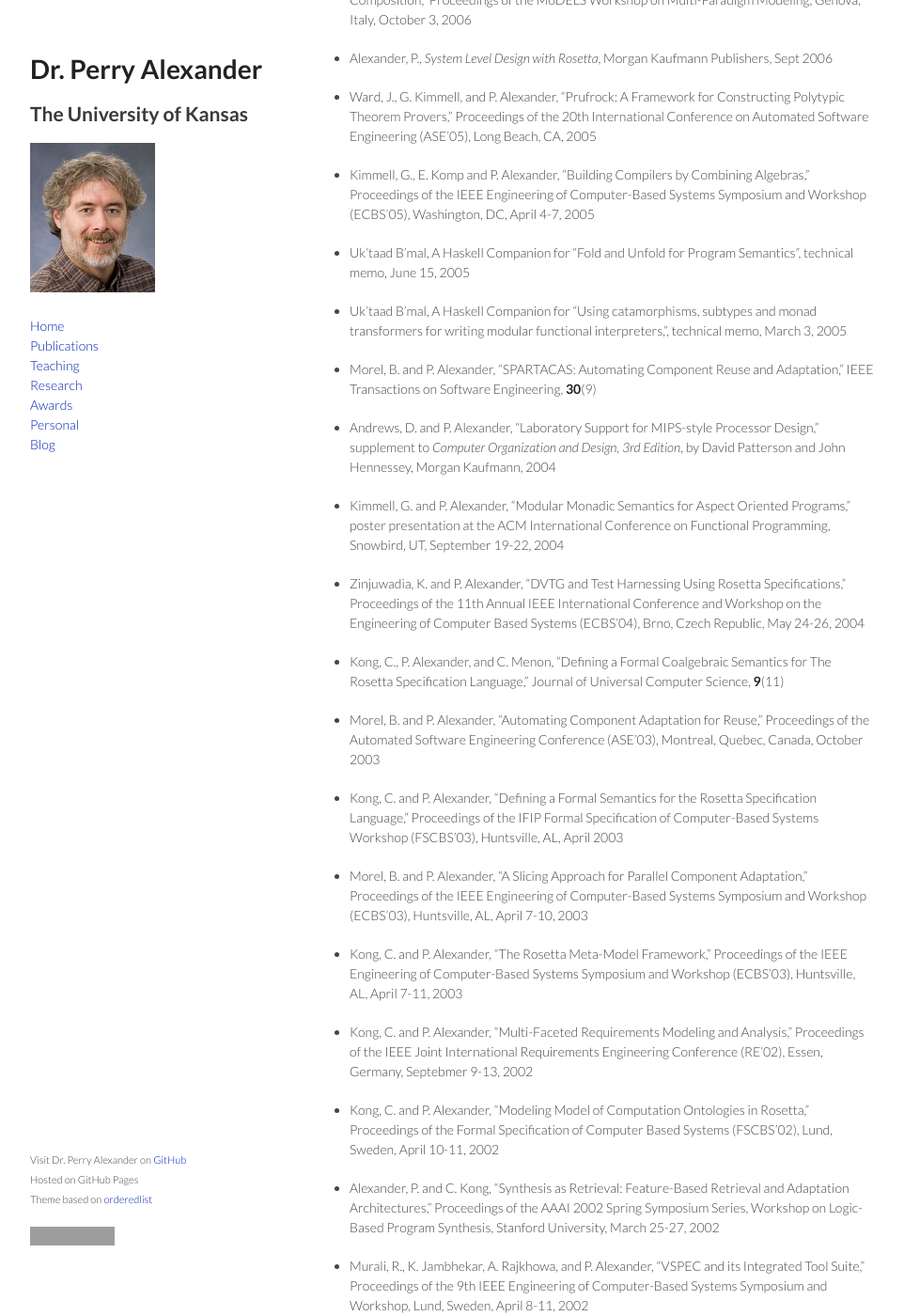
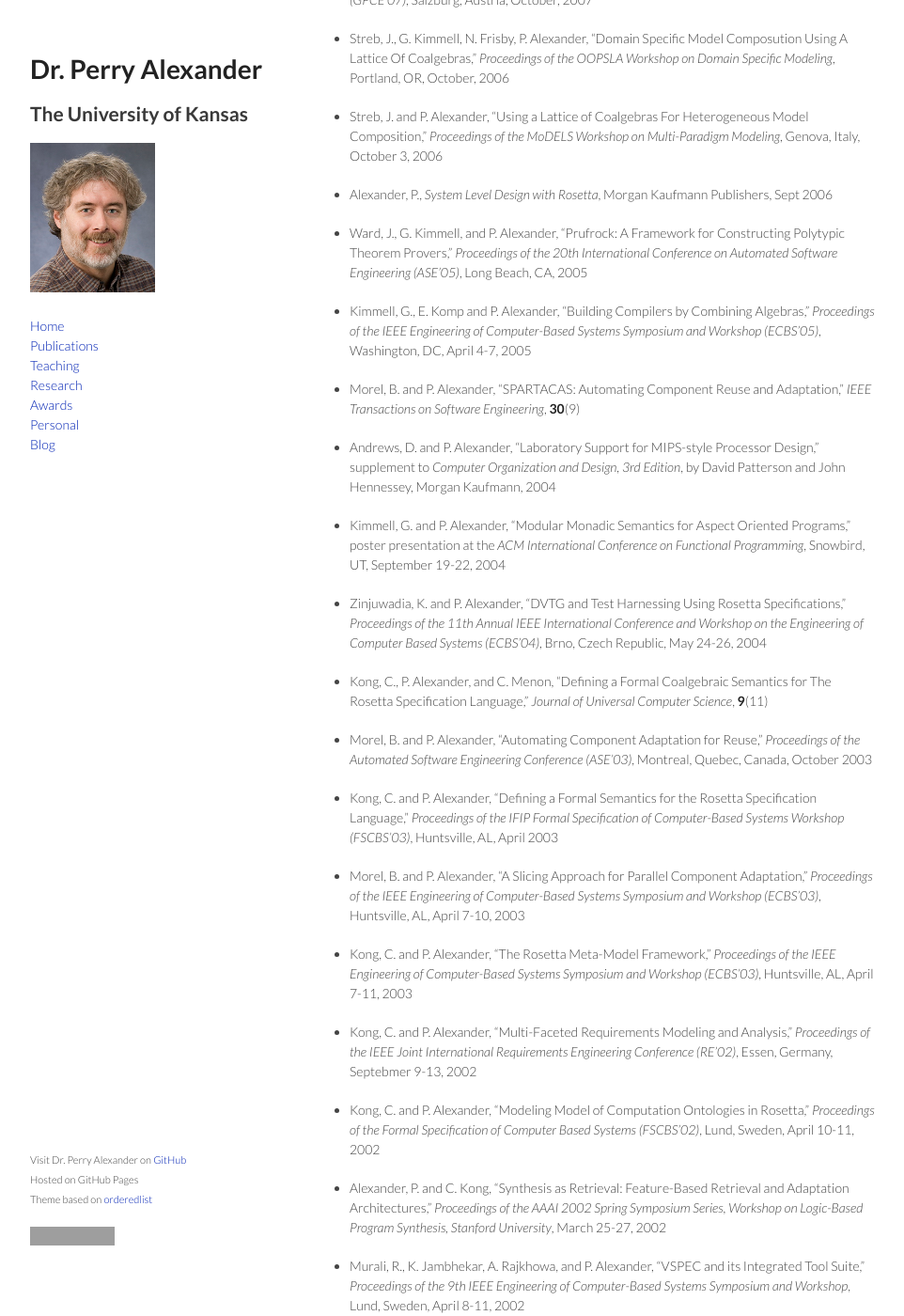
Before and after one commit to palexand/palexand.github.io, a Jekyll site: the page built from publications.md, in a window 1280 px wide and 1400 px high, scrolled down 1839 px. Shown: the whole window at 94% size, without its empty margins (158-1120 px from the left). Built offline with Jekyll 4.4.1, drawn with Linux system fonts in a browser that asks for light colours; some of the changed text lies outside the part shown; grey boxes are pictures that could not be loaded.

Commit message:
updating pubs

```diff
--- a/publications.md
+++ b/publications.md
@@ -5,99 +5,136 @@
 
 # Selected Publications
 
-* Alexander, P., L. Pike, P. Loscocco, G. Coker, "Model Checking Distributed Mandatory Access Control Policies," in *ACM Transactions on Information and System Security (TISSEC)* **2**(18), 2015.
+* Petz, A. and P. Alexander, “A Copland Attestation Manager,” *Hot
+  Topics in Science of Security (HoTSoS’19)*, Nashville, TN, April
+  8-11 2019.
 
-* Austin, E. and P. Alexander, "Challenges Implementing an LCF-Style Proof System with Haskell," in *Proceedings of the International Workshop on Design and Implementation of Formal Tools and Systems (DIFTS’15)*, Austin, Texas USA, September 26-27, 2015.
+* Ramsdell, J., P. D. Rowe, P. Alexander, S. Helble, P. Loscocco,
+  J. A. Pendergrass, and A. Petz, “Orchestrating Layered
+  Attestations,” *Principles of Security and Trust (POST’19)*,
+  Prague, Czech Republic, April 8-11, 2019.
 
-* Austin, E. and P. Alexander, "Stateless Higher-Order Logic with Quantified Types," International Conference on Interactive Theorem Proving (ITP’13), LNCS 7998, Rennes, France, July 2013.
+* Borck, H., P. Kline, H. Shackleton, J. Gohde, S. Johnston,
+  P. Alexander, and T. Carpenter, “100 Years of Software – Adapting
+  Cyber-Physical Systems to the Changing World,” *Software Engineering
+  for Resilient Systems (SERENE’17)*, Geneva, Switzerland, September
+  4-5, 2017.
 
-* Halling, B., and P. Alexander, "Verifying a Privacy CA Remote Attestation Protocol," NASA Formal Methods Conference (NFM'13), LNCS 7871, Mountain View, CA, May 2013.
+* Alexander, P., L. Pike, P. Loscocco, G. Coker, "Model Checking
+  Distributed Mandatory Access Control Policies," in *ACM Transactions
+  on Information and System Security (TISSEC)* **2**(18), 2015.
 
-* Frisby, N., A. Gill and P. Alexander, "A Pattern for Almost Homomorphic Functions," The ACM SIGPLAN Workshop on Generic Programming (WGP'12), Copenhagen, Denmark, September 9-10, 2012.
+* Austin, E. and P. Alexander, "Challenges Implementing an LCF-Style
+  Proof System with Haskell," in *Proceedings of the International
+  Workshop on Design and Implementation of Formal Tools and Systems
+  (DIFTS’15)*, Austin, Texas USA, September 26-27, 2015.
 
-* Haricombe, L. J., L. A. Emmett, and P. Alexander, "Open Access: An Evolving Alternative," IEEE Computer, 45(8), August 2012, pp. 70-72.
+* Austin, E. and P. Alexander, "Stateless Higher-Order Logic with
+  Quantified Types," International Conference on Interactive Theorem
+  Proving (ITP’13), LNCS 7998, Rennes, France, July 2013.
 
-* Peck, M. and P. Alexander, "Rosetta Composition Semantics," in Progressions and Innovations in Model-Driven Software Engineering, V. G. Díaz, J. M. C. Lovelle, B. C. P. Garcia-Bustelo, and O. S. Martinez, Editors, IGI Global, in press.
+* Halling, B., and P. Alexander, "Verifying a Privacy CA Remote
+  Attestation Protocol," *NASA Formal Methods Conference (NFM'13), LNCS
+  7871*, Mountain View, CA, May 2013.
 
-* Kimmell, G., W. Peck, and P. Alexander, "System Development with Oread," 2011 Symposium on Implementation and Application of Functional Langauges (IFL'11), Lawrence, KS, 2011.
+* Frisby, N., A. Gill and P. Alexander, "A Pattern for Almost
+  Homomorphic Functions," *The ACM SIGPLAN Workshop on Generic
+  Programming (WGP'12)*, Copenhagen, Denmark, September 9-10, 2012.
 
-* Austin, E., and P. Alexander, "Haskell + HOL = HaskHOL," 2011 Symposium on Implementation and Application of Functional Langauges (IFL'11), Lawrence, KS, 2011.
+* Haricombe, L. J., L. A. Emmett, and P. Alexander, "Open Access: An
+  Evolving Alternative," *IEEE Computer*, **45**(8), August 2012,
+  pp. 70-72.
 
-* Frisby, N., M. Peck, M. Snyder, P. Alexander, "Model Composition in Rosetta," IEEE Engineering of Computer-Based Systems Symposium and Workshops, (ECBS'11), Las Vegas, NV, 2011.
+* Peck, M. and P. Alexander, "Rosetta Composition Semantics," in
+  *Progressions and Innovations in Model-Driven Software Engineering*,
+  V. G. Díaz, J. M. C. Lovelle, B. C. P. Garcia-Bustelo, and
+  O. S. Martinez, Editors, IGI Global, in press.
 
-* Austin, E., and P. Alexander, "HaskHOL: A Haskell Hosted Domain Specific Language Representation of HOL Light," Trends in Functional Programming (TFP’10), Norman, OK, May 17-19, 2010.
+* Kimmell, G., W. Peck, and P. Alexander, "System Development with
+  Oread," *2011 Symposium on Implementation and Application of
+  Functional Langauges (IFL'11)*, Lawrence, KS, 2011.
 
-* Snyder, M., and P. Alexander, “Type-Indexed Monads,” Trends in Functional Programming (TFP’10), Norman, OK, May 17-19, 2010.
+* Austin, E., and P. Alexander, "Haskell + HOL = HaskHOL," *2011
+  Symposium on Implementation and Application of Functional Langauges
+  (IFL'11)*, Lawrence, KS, 2011.
 
-* Kimmell, G., N. Frisby, P. Weaver, and P. Alexander,  "Constructing Language Processors with Algebra Combinators," Science of Computer Programming, **75**(7), July, 2010.
+* Frisby, N., M. Peck, M. Snyder, P. Alexander, "Model Composition in
+  Rosetta," *IEEE Engineering of Computer-Based Systems Symposium and
+  Workshops*, (ECBS'11), Las Vegas, NV, 2011.
 
-* Alexander, P., "Rosetta: Standardization at the System Level," IEEE Computer, **42**(1), January 2009
+* Austin, E., and P. Alexander, "HaskHOL: A Haskell Hosted Domain
+  Specific Language Representation of HOL Light," *Trends in Functional
+  Programming (TFP’10)*, Norman, OK, May 17-19, 2010.
 
-* Snyder, M., N. Frisby, G. Kimmell, P. Alexander, "Writing Composable Software with InterpreterLib," Proceedings of Software Composition (SC'09), Zurich, Switzerland, July 2-3, 2009.
+* Snyder, M., and P. Alexander, “Type-Indexed Monads,” *Trends in
+  Functional Programming (TFP’10)*, Norman, OK, May 17-19, 2010.
 
-* Kimmell, G., E. Komp, G. Minden, and P. Alexander, "Synthesizing Software Defined Radios from Rosetta Specifications," *Proceedings of the Forum on specification and Design Languages* (FDL'08),Stuttgart, Germany, September 23-25, 2008
+* Kimmell, G., N. Frisby, P. Weaver, and P. Alexander,  "Constructing
+  Language Processors with Algebra Combinators," *Science of Computer
+  Programming*, **75**(7), July, 2010.
+
+* Alexander, P., "Rosetta: Standardization at the System Level," *IEEE
+  Computer*, **42**(1), January 2009
+
+* Snyder, M., N. Frisby, G. Kimmell, P. Alexander, "Writing Composable
+  Software with InterpreterLib," *Proceedings of Software Composition
+  (SC'09)*, Zurich, Switzerland, July 2-3, 2009.
+
+* Kimmell, G., E. Komp, G. Minden, and P. Alexander, "Synthesizing
+  Software Defined Radios from Rosetta Specifications," *Proceedings
+  of the Forum on specification and Design Languages*
+  (FDL'08),Stuttgart, Germany, September 23-25, 2008
 
 * Kimmell, G., E. Komp, and P. Alexander, "Mutli-target Synthesis
-  from a Monadic Specification Language," Proceedings of the Emerging
-  Technologies and Factory Automation (ETFA'08) , Hamburg, Germany,
+  from a Monadic Specification Language," *Proceedings of the Emerging
+  Technologies and Factory Automation (ETFA'08)* , Hamburg, Germany,
   September 15-18, 2008
 
 * Alexander, P., "Security as a System-Level Constraint," invited
   presentation at Google Tech Talks , Mountain View, CA, June 4, 2008
 
 * Alexander, P., "Security as a System-Level Constraint," invited
-  presentation at High Confidence Systems and Software Symposium
-  (HCSS'08) , Baltimore, MD, March 3, 2008
+  presentation at *High Confidence Systems and Software Symposium
+  (HCSS'08)* , Baltimore, MD, March 3, 2008
 
 * Alexander, P., "A Tutorial Introduction to Rosetta Semantics,"
-  tutorial presentation at the Forum on specification and Design
-  Languages (FDL'08), Stuttgart, Germany, September 23-25, 2008
+  tutorial presentation at the *Forum on specification and Design
+  Languages (FDL'08)*, Stuttgart, Germany, September 23-25, 2008
 
 * Weaver, P., Kimmell, G., N. Frisby, and P. Alexander, "Modular and
-  Generic Programming with InterpreterLib" Proceedings of the IEEE/ACM
-  International Conference on Automated Software Engineering (ASE'07),
+  Generic Programming with InterpreterLib" *Proceedings of the IEEE/ACM
+  International Conference on Automated Software Engineering (ASE'07)*,
   Atlanta, GA, November, 2007
 
 * Weaver, P., G. Kimmell, N. Frisby, and P. Alexander, "Constructing
-  Language Processors with Algebra Combinators," Proceedings of the
-  Generative Programming and Component Engineering (GPCE'07),
+  Language Processors with Algebra Combinators," *Proceedings of the
+  Generative Programming and Component Engineering (GPCE'07)*,
   Salzburg, Austria, October, 2007
 
-* Alexander, P., G. Kimmell, and D. Burke, Security as a System
-  Property: Modeling trust and security in Rosetta, technical memo,
-  January 4, 2007
-
 * Streb, J., G. Kimmell, N. Frisby, P. Alexander, "Domain Specific
-  Model Composution Using A Lattice Of Coalgebras," Proceedings of the
-  OOPSLA Workshop on Domain Specific Modeling, Portland, OR, October,
+  Model Composution Using A Lattice Of Coalgebras," *Proceedings of the
+  OOPSLA Workshop on Domain Specific Modeling*, Portland, OR, October,
   2006
 
 * Streb, J. and P. Alexander, "Using a Lattice of Coalgebras For
-  Heterogeneous Model Composition," Proceedings of the MoDELS Workshop
-  on Multi-Paradigm Modeling, Genova, Italy, October 3, 2006
+  Heterogeneous Model Composition," *Proceedings of the MoDELS Workshop
+  on Multi-Paradigm Modeling*, Genova, Italy, October 3, 2006
 
 * Alexander, P., *System Level Design with Rosetta*, Morgan Kaufmann
   Publishers, Sept 2006
 
 * Ward, J., G. Kimmell, and P. Alexander, "Prufrock: A Framework for
-  Constructing Polytypic Theorem Provers," Proceedings of the 20th
-  International Conference on Automated Software Engineering (ASE'05),
+  Constructing Polytypic Theorem Provers," *Proceedings of the 20th
+  International Conference on Automated Software Engineering (ASE'05)*,
   Long Beach, CA, 2005
 
 * Kimmell, G., E. Komp and P. Alexander, "Building Compilers by
-  Combining Algebras," Proceedings of the IEEE Engineering of
-  Computer-Based Systems Symposium and Workshop (ECBS'05), Washington,
+  Combining Algebras," *Proceedings of the IEEE Engineering of
+  Computer-Based Systems Symposium and Workshop (ECBS'05)*, Washington,
   DC, April 4-7, 2005
 
-* Uk'taad B'mal, A Haskell Companion for "Fold and Unfold for Program
-  Semantics", technical memo, June 15, 2005
-
-* Uk'taad B'mal, A Haskell Companion for "Using catamorphisms,
-  subtypes and monad transformers for writing modular functional
-  interpreters,", technical memo, March 3, 2005
-
 * Morel, B. and P. Alexander,  "SPARTACAS: Automating Component Reuse
-  and Adaptation," IEEE Transactions on Software Engineering,
+  and Adaptation," *IEEE Transactions on Software Engineering*,
   **30**(9)
 
 * Andrews, D. and P. Alexander, "Laboratory Support for MIPS-style
@@ -106,53 +143,53 @@
   Kaufmann, 2004
 
 * Kimmell, G. and P. Alexander, "Modular Monadic Semantics for Aspect
-  Oriented Programs," poster presentation at the ACM International
-  Conference on Functional Programming, Snowbird, UT, September 19-22,
+  Oriented Programs," poster presentation at the *ACM International
+  Conference on Functional Programming*, Snowbird, UT, September 19-22,
   2004
 
 * Zinjuwadia, K. and P. Alexander, "DVTG and Test Harnessing Using
-  Rosetta Specifications," Proceedings of the 11th Annual IEEE
+  Rosetta Specifications," *Proceedings of the 11th Annual IEEE
   International Conference and Workshop on the Engineering of Computer
-  Based Systems (ECBS'04), Brno, Czech Republic, May 24-26, 2004
+  Based Systems (ECBS'04)*, Brno, Czech Republic, May 24-26, 2004
 
 * Kong, C., P. Alexander, and C. Menon,  "Defining a Formal
   Coalgebraic Semantics for The Rosetta Specification Language,"
-  Journal of Universal Computer Science, **9**(11)
+  *Journal of Universal Computer Science*, **9**(11)
 
 * Morel, B. and P. Alexander, "Automating Component Adaptation for
-  Reuse," Proceedings of the Automated Software Engineering Conference
-  (ASE'03), Montreal, Quebec, Canada, October 2003
+  Reuse," *Proceedings of the Automated Software Engineering Conference
+  (ASE'03)*, Montreal, Quebec, Canada, October 2003
 
 * Kong, C. and P. Alexander, "Defining a Formal Semantics for the
-  Rosetta Specification Language," Proceedings of the IFIP Formal
-  Specification of Computer-Based Systems Workshop (FSCBS'03),
+  Rosetta Specification Language," *Proceedings of the IFIP Formal
+  Specification of Computer-Based Systems Workshop (FSCBS'03)*,
   Huntsville, AL, April 2003
 
 * Morel, B. and P. Alexander, "A Slicing Approach for Parallel
-  Component Adaptation," Proceedings of the IEEE Engineering of
-  Computer-Based Systems Symposium and Workshop (ECBS'03), Huntsville,
+  Component Adaptation," *Proceedings of the IEEE Engineering of
+  Computer-Based Systems Symposium and Workshop (ECBS'03)*, Huntsville,
   AL, April 7-10, 2003
 
 * Kong, C. and P. Alexander, "The Rosetta Meta-Model Framework,"
-  Proceedings of the IEEE Engineering of Computer-Based Systems
-  Symposium and Workshop (ECBS'03), Huntsville, AL, April 7-11, 2003
+  *Proceedings of the IEEE Engineering of Computer-Based Systems
+  Symposium and Workshop (ECBS'03)*, Huntsville, AL, April 7-11, 2003
 
 * Kong, C. and P. Alexander, "Multi-Faceted Requirements Modeling and
-  Analysis," Proceedings of the IEEE Joint International Requirements
-  Engineering Conference (RE'02), Essen, Germany, Septebmer 9-13, 2002
+  Analysis," *Proceedings of the IEEE Joint International Requirements
+  Engineering Conference (RE'02)*, Essen, Germany, Septebmer 9-13, 2002
 
 * Kong, C. and P. Alexander, "Modeling Model of Computation Ontologies
-  in Rosetta," Proceedings of the Formal Specification of Computer
-  Based Systems (FSCBS'02), Lund, Sweden, April 10-11, 2002
+  in Rosetta," *Proceedings of the Formal Specification of Computer
+  Based Systems (FSCBS'02)*, Lund, Sweden, April 10-11, 2002
 
 * Alexander, P. and C. Kong, "Synthesis as Retrieval: Feature-Based
-  Retrieval and Adaptation Architectures," Proceedings of the AAAI 2002
+  Retrieval and Adaptation Architectures," *Proceedings of the AAAI 2002
   Spring Symposium Series, Workshop on Logic-Based Program Synthesis,
-  Stanford University, March 25-27, 2002
+  Stanford University*, March 25-27, 2002
 
 * Murali, R., K. Jambhekar, A. Rajkhowa, and P. Alexander, "VSPEC and
-  its Integrated Tool Suite," Proceedings of the 9th IEEE Engineering
-  of Computer-Based Systems Symposium and Workshop, Lund, Sweden,
+  its Integrated Tool Suite," *Proceedings of the 9th IEEE Engineering
+  of Computer-Based Systems Symposium and Workshop*, Lund, Sweden,
   April 8-11, 2002
 
 * Frey, P. and R. Radhakrishnan, H. Carter, P. Alexander, and
@@ -165,47 +202,46 @@
   pp. 64-70
 
 * Akkipeddi, S., P. Alexander, K. Ranganathan, and P. Chawla,
-  "Generating Test Vectors from Systems Requirements," Proceedings of
-  the Procedings of AutoTestCon'01, Washington, DC, May, 2001
+  "Generating Test Vectors from Systems Requirements," *Proceedings of
+  the Procedings of AutoTestCon'01*, Washington, DC, May, 2001
 
 * Cindy Kong and Perry Alexander, "Heterogeneous Computer-Based System
-  Specification," Proceedings of the Formal Specification of
-  Computer-Based Systems Workshop, Washington, DC, April 20, 2001
+  Specification," *Proceedings of the Formal Specification of
+  Computer-Based Systems Workshop*, Washington, DC, April 20, 2001
 
 * Alexander, P., C. Kong and D. Schonberger, "A Practical Semantics
-  for Domain Interaction," Proceedings of the Engineering of Computer
-  Based Systems Symposium and Workshop (ECBS'01), Washington, DC,
+  for Domain Interaction," *Proceedings of the Engineering of Computer
+  Based Systems Symposium and Workshop (ECBS'01)*, Washington, DC,
   April, 2001
 
 * Chawla, P. and P. Alexander, "Automated Reuse Support for Design of
-  Embedded Avionics Systems," Proceedings of the IEEE Aerospace
-  Conference, March, 2001
+  Embedded Avionics Systems," *Proceedings of the IEEE Aerospace
+  Conference*, March, 2001
 
 * Alexander, P. and D. Barton, "A Tutorial Introduction to Rosetta,"
-  Proceedings of the Hardware Description Languages Conference
-  (HDLCon'01), San Jose, CA, March 2001
+  *Proceedings of the Hardware Description Languages Conference
+  (HDLCon'01)*, San Jose, CA, March 2001
 
 * Perry Alexander, Roshan Kamath, and David Barton, "System
-  Specification in Rosetta," Proceedings of the IEEE Engineering of
-  Computer Based Systems Symposium, Edinburgh, UK, April 2000
+  Specification in Rosetta," *Proceedings of the IEEE Engineering of
+  Computer Based Systems Symposium*, Edinburgh, UK, April 2000
 
 * Murali Rangarajan, Perry Alexander, et. al., "On the Design of
-  Orbit," Proceedings of the IEEE Engineering of Computer Based Systems
-  Symposium, Edinburgh, UK, April 2000
-
-* Perry Alexander and David Barton, "An Introduction to Rosetta,"
-  tutorial presentation at the HDLCon00, San Jose, CA, March, 2000
+  Orbit," *Proceedings of the IEEE Engineering of Computer Based Systems
+  Symposium*, Edinburgh, UK, April 2000
 
 * Perry Alexander, Cindy Kong and David Barton, "Rosetta Functional
-  Specification Domains," Proceedings of the HDLCon00, San Jose, CA,
+  Specification Domains," *Proceedings of HDLCon'00*, San Jose, CA,
   March, 2000
 
 * Perry Alexander, "Introuction to Theorem Proving in Higher Order
-  Logic," tutorial presentation at the TPHOLs 2000, Porland, OR,
+  Logic," tutorial presentation at *Theorem Proving in Higher-Order
+  Logic (TPHOL'00)*, Porland, OR,
   August, 2000
 
 * Makarand Patil and Perry Alexander, "A Component Retrieval System
-  Using PVS," poster presentation at the TPHOLs 2000, Porland, OR,
+  Using PVS," poster presentation at *Theorem Proving in Higher-Order
+  Logic (TPHOL'00)*, Porland, OR,
   August, 2000
 
 * Cindy Kong, Darryl Dieckman and Perry Alexander, "Formal Modeling of
```
